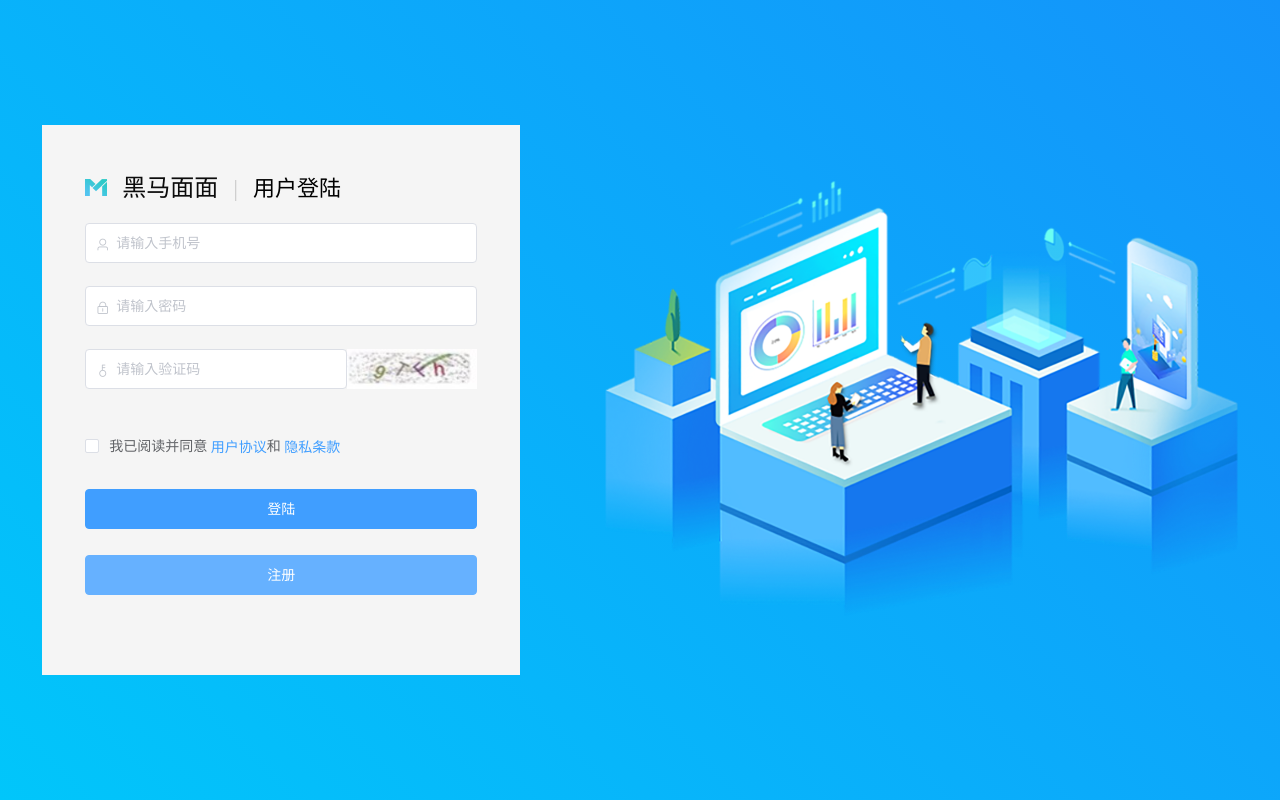
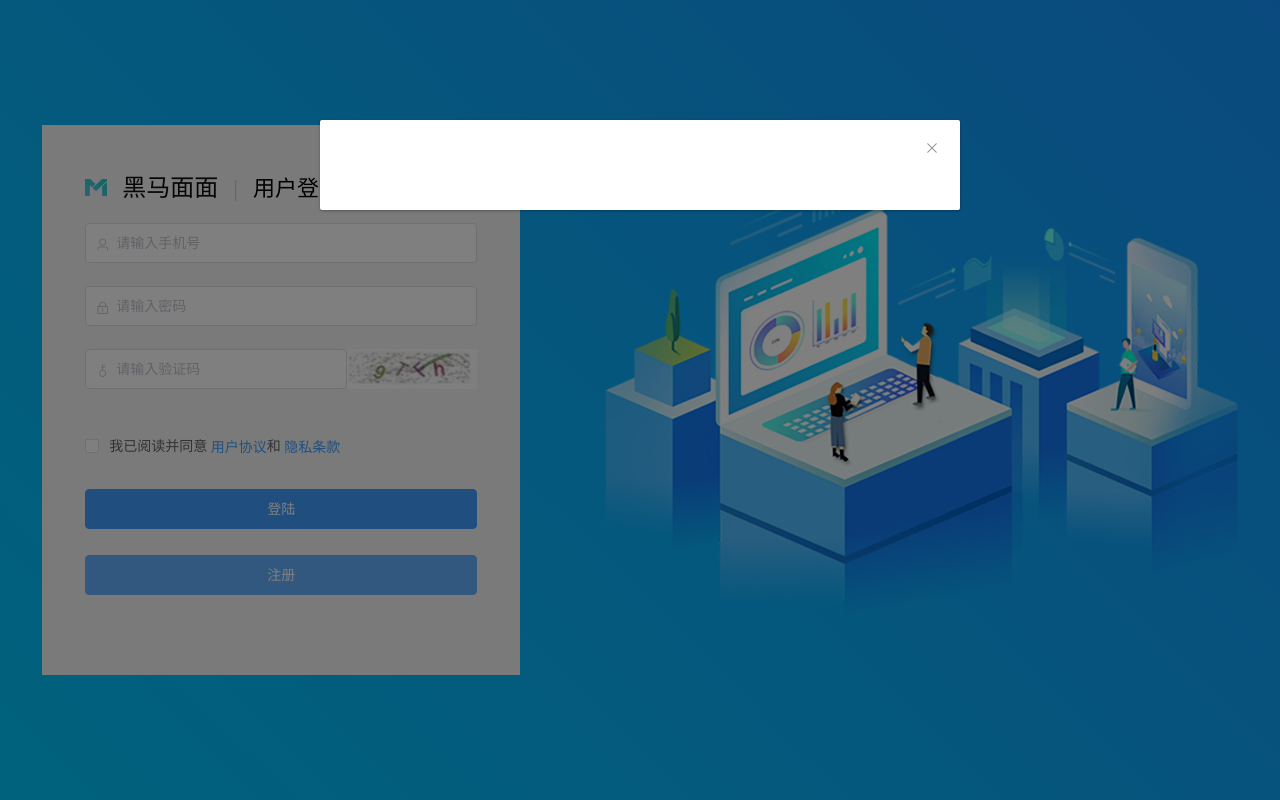
Before and after one commit to dhf481229/heimamm99, a Vue app: page / in a window 1280 px wide. Both pictures are taken after a click on the button "注册". Built offline with nearby package versions, Linux system fonts and the light colour scheme.

Commit message:
注册模块-组件抽取

```diff
--- a/src/view/login/login.vue
+++ b/src/view/login/login.vue
@@ -80,19 +80,31 @@
         <el-form-item>
           <el-button class="btn" type="primary" @click="loginClick">登陆</el-button>
           <br />
-          <el-button class="btn" type="primary">注册</el-button>
+          <el-button class="btn" type="primary" @click="registerClick">注册</el-button>
         </el-form-item>
       </el-form>
     </div>
     <div class="right">
       <img src="@/assets/img/login_banner_ele.png" alt />
     </div>
+    <!-- 组件中套用其它组件
+    1：导入子组件   import 名字 from 路径
+    2:注册   components:{register}
+    3:当标签使用
+
+
+    -->
+    <register ref="register"></register>
   </div>
 </template>
 
 <script>
+import register from "./register.vue";
 export default {
   name: "login",
+  components: {
+    register
+  },
   data() {
     return {
       //表单绑定的值
@@ -127,10 +139,18 @@ export default {
     };
   },
   methods: {
+    // 登陆点击
     loginClick() {
       this.$refs.form.validate(result => {
         this.$message.success(result + "");
       });
+    },
+    // 注册点击
+    registerClick() {
+      // 打开register里的弹窗组件
+      // 1：在register组件 上定义一个ref属性  ref=值
+      //2：通过this.$refs.值.dialogFormVisible=true
+      this.$refs.register.dialogFormVisible = true;
     }
   }
 };
--- /dev/null
+++ b/src/view/login/register.vue
@@ -0,0 +1,19 @@
+<template>
+  <el-dialog :visible.sync="dialogFormVisible">
+    <!--
+      el-dialog
+      visible.sync属性控该弹窗口是否显示
+    -->
+  </el-dialog>
+</template>
+<script>
+export default {
+  data() {
+    return {
+      dialogFormVisible: false
+    };
+  }
+};
+</script>
+<style>
+</style>
```
